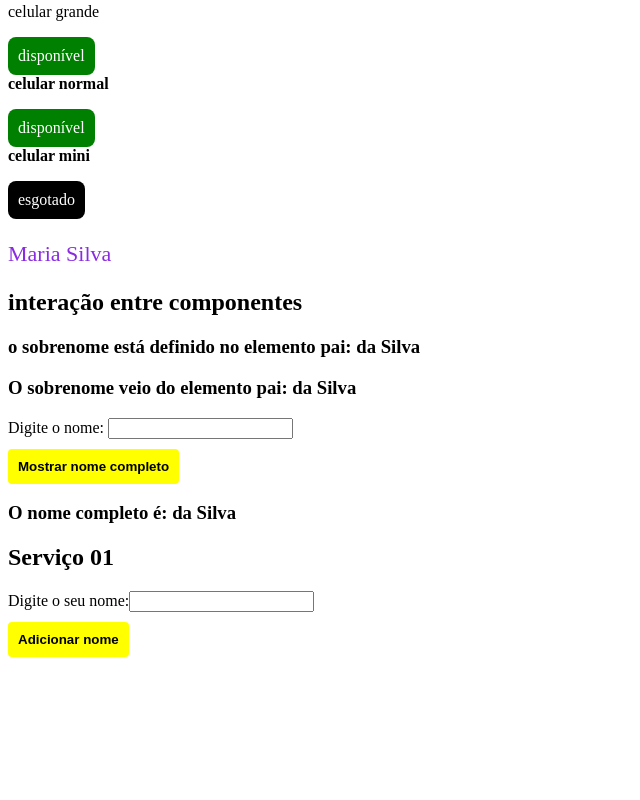
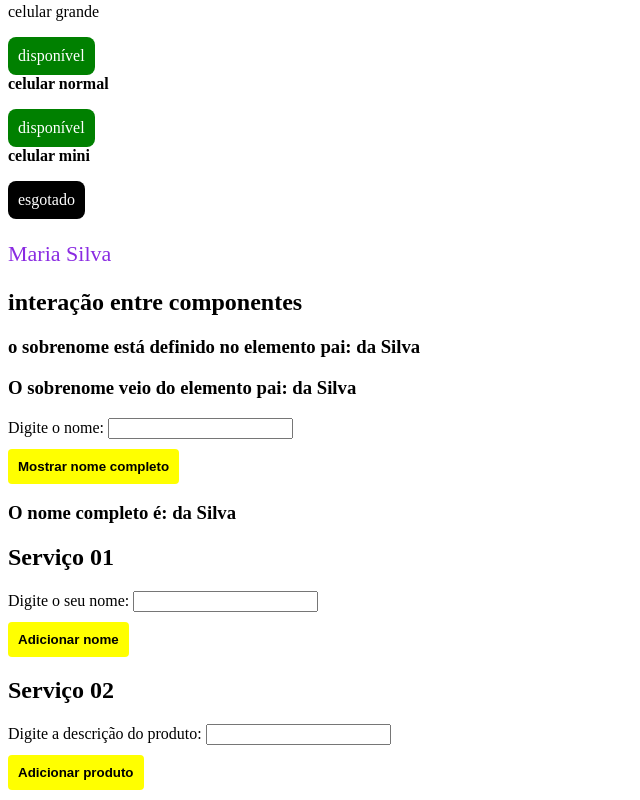
Before and after one commit to heitor-ps/angular-testing, an Angular app: page / in a window 1280 px wide. Shown: the part 926-1726 px from the top of the page, without its empty margins (0-640 px from the left). Before the commit the page ends 1593 px from the top, so only its background shows below. Built offline with nearby package versions, Linux system fonts and the light colour scheme.

Commit message:
implemented service2

```diff
--- a/src/app/app.component.html
+++ b/src/app/app.component.html
@@ -6,3 +6,4 @@
 <app-componente-personalizado nome="Maria" sobrenome="Silva"></app-componente-personalizado>
 <app-componente-pai></app-componente-pai>
 <app-servico1></app-servico1>
+<app-exemplo-servico2></app-exemplo-servico2>
--- a/src/app/exemplo-servico2/exemplo-servico2.component.html
+++ b/src/app/exemplo-servico2/exemplo-servico2.component.html
@@ -1 +1,4 @@
-<p>exemplo-servico2 works!</p>
+<h2>Serviço 02</h2>
+<label for="descricao">Digite a descrição do produto: </label>
+<input type="text" [(ngModel)] = "descricao">
+<button type="button" (click)="adicionarProduto()">Adicionar produto</button>
--- a/src/app/exemplo-servico2/exemplo-servico2.component.ts
+++ b/src/app/exemplo-servico2/exemplo-servico2.component.ts
@@ -5,11 +5,12 @@ import { Component, OnInit } from '@angular/core';
   templateUrl: './exemplo-servico2.component.html',
   styleUrls: ['./exemplo-servico2.component.css']
 })
-export class ExemploServico2Component implements OnInit {
+export class ExemploServico2Component {
 
-  constructor() { }
+  descricao = '';
 
-  ngOnInit(): void {
+  adicionarProduto() {
+    console.log(`${this.descricao} foi adicionada ao produto`)
   }
 
 }
--- a/src/app/servico1/servico1.component.html
+++ b/src/app/servico1/servico1.component.html
@@ -1,4 +1,4 @@
 <h2>Serviço 01</h2>
-<label for="nome">Digite o seu nome:</label>
+<label for="nome">Digite o seu nome: </label>
 <input type="text" [(ngModel)] = "nome">
 <button type="button" (click)="adicionarNome()">Adicionar nome</button>
```
